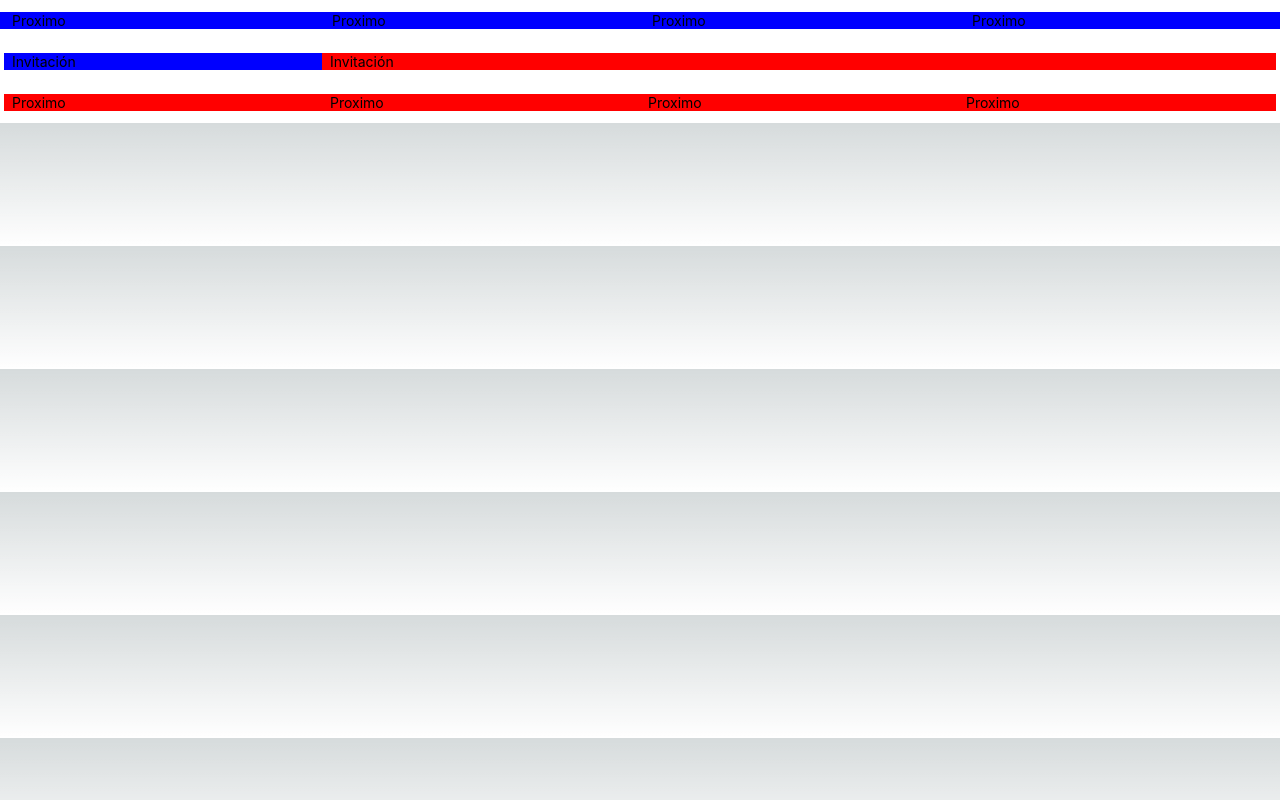
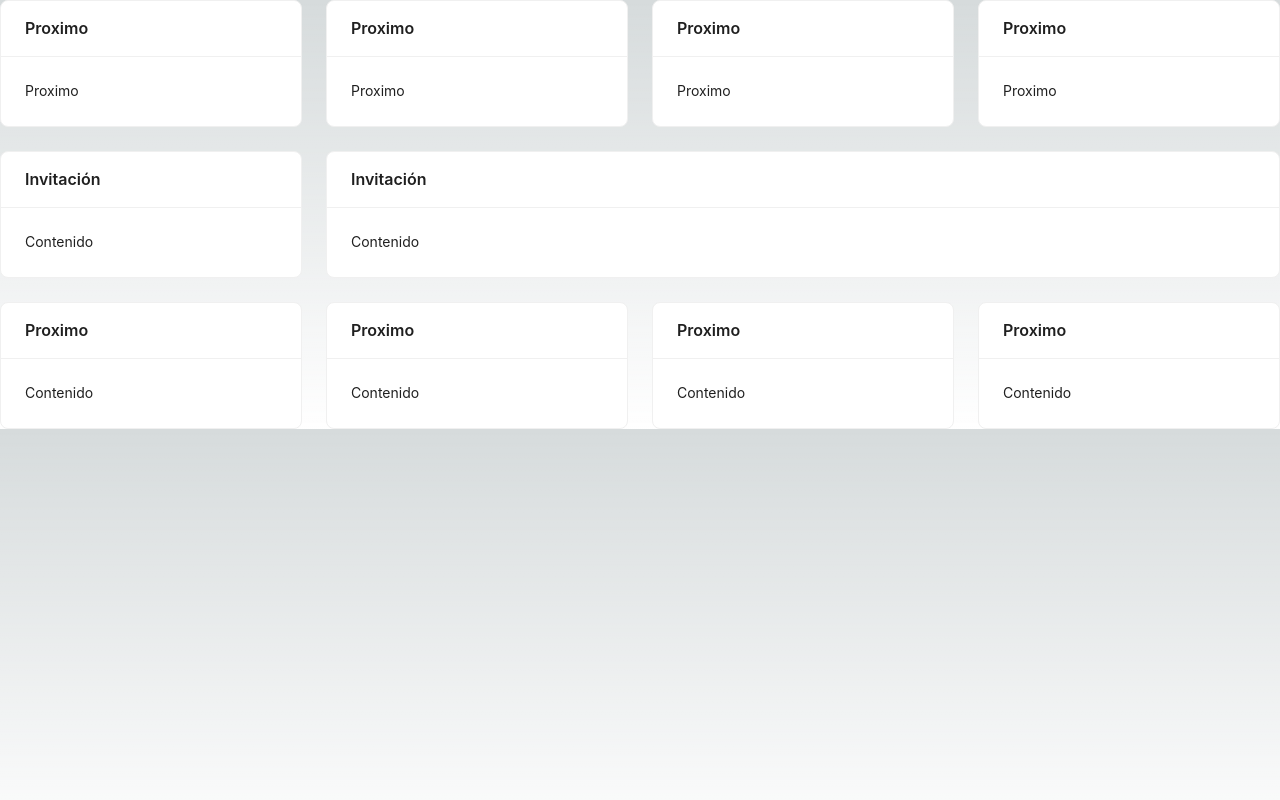
Before and after one commit to alonsosfera/event-ticket-project, a Next.js app: page / in a window 1280 px wide. Built offline with nearby package versions, Linux system fonts and the light colour scheme.

Commit message:
home page setup

```diff
--- a/components/home-component.js
+++ b/components/home-component.js
@@ -1,29 +1,71 @@
-import { Row, Col } from "antd"
-
+import { Row, Col, Card } from "antd"
 
 const HomeComponent = () => {
   return (
-    <Row  style={{ background: "white", padding: "12px" }} gutter={[40, 24]}>
+    <Row gutter={[40, 24]}>
       <Col span={24}>
-        <Row gutter={[24,24]}>
-          <Col span={6} style={{ background: "blue" }}>Proximo</Col>
-          <Col span={6} style={{ background: "blue" }}>Proximo</Col>
-          <Col span={6} style={{ background: "blue" }}>Proximo</Col>
-          <Col span={6} style={{ background: "blue" }}>Proximo</Col>
+        <Row gutter={[24, 24]}>
+          <Col span={6}>
+            <Card
+              title="Proximo">
+              Proximo
+            </Card>
+          </Col>
+          <Col span={6}>
+            <Card title="Proximo">
+              Proximo
+            </Card>
+          </Col>
+          <Col span={6}>
+            <Card title="Proximo">
+              Proximo
+            </Card>
+          </Col>
+          <Col span={6}>
+            <Card title="Proximo">
+              Proximo
+            </Card>
+          </Col>
         </Row>
       </Col>
+
       <Col span={24}>
-        <Row gutter={16}>
-          <Col span={6} style={{ background: "blue" }}>Invitación</Col>
-          <Col span={18} style={{ background: "red" }}>Invitación</Col>
+        <Row gutter={[24, 24]}>
+          <Col span={6}>
+            <Card title="Invitación">
+              Contenido
+            </Card>
+          </Col>
+          <Col span={18}>
+            <Card title="Invitación">
+              Contenido
+            </Card>
+          </Col>
         </Row>
       </Col>
+
       <Col span={24}>
-        <Row gutter={16}>
-          <Col span={6} style={{ background: "red" }}>Proximo</Col>
-          <Col span={6} style={{ background: "red" }}>Proximo</Col>
-          <Col span={6} style={{ background: "red" }}>Proximo</Col>
-          <Col span={6} style={{ background: "red" }}>Proximo</Col>
+        <Row gutter={[24, 24]}>
+          <Col span={6}>
+            <Card title="Proximo">
+              Contenido
+            </Card>
+          </Col>
+          <Col span={6}>
+            <Card title="Proximo">
+              Contenido
+            </Card>
+          </Col>
+          <Col span={6}>
+            <Card title="Proximo">
+              Contenido
+            </Card>
+          </Col>
+          <Col span={6}>
+            <Card title="Proximo">
+              Contenido
+            </Card>
+          </Col>
         </Row>
       </Col>
     </Row>
```
